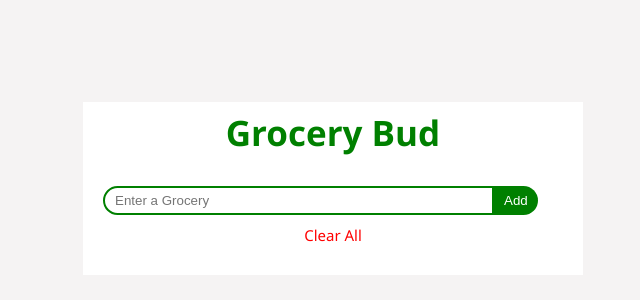
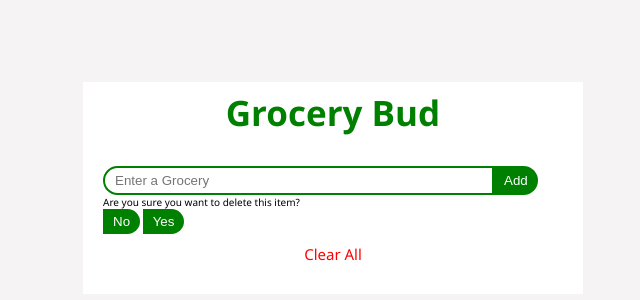
Before and after one commit to Ohiomatabn/GroceryBud, a plain HTML site: page index.html in a window 1280 px wide. Shown: the part 212-512 px from the top of the page, without its empty margins (307-947 px from the left). Drawn offline with Linux system fonts and the light colour scheme.

Commit message:
Add the modal markup

```diff
--- a/index.html
+++ b/index.html
@@ -7,7 +7,8 @@
     <link rel="stylesheet" href="style.css" />
   </head>
   <body>
-    <div class="container">
+    <div class="container body-background">
+      <div class="overlay">
         <div id="modal">Pleasse enter a name</div>
         <h1>Grocery Bud</h1>
         <div class="grocery-input">
@@ -26,7 +27,15 @@
             <div class="icons"></div>
           </div>
         </div>
+        <div id="delete-modal">
+          <p>Are you sure you want to delete this item?</p>
+          <div>
+            <button id="no-btn" class="normal">No</button>
+            <button id="yes-btn" class="danger">Yes</button>
+          </div>
+        </div>
         <p class="clear" id="clear"><span>Clear All</span></p>
+      </div>
     </div>
     <script src="script.js"></script>
   </body>
```
Lines whose indentation alone changed are shown as unchanged.
